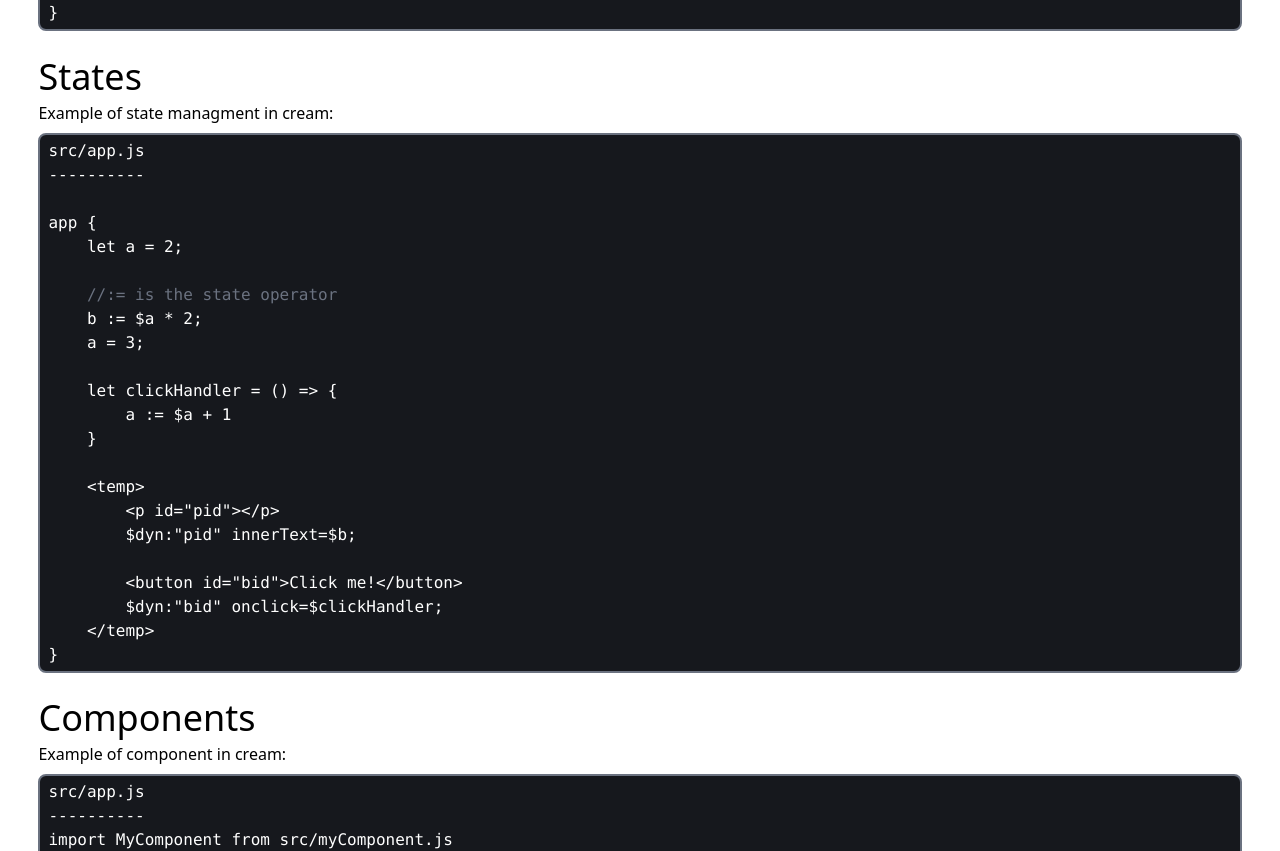
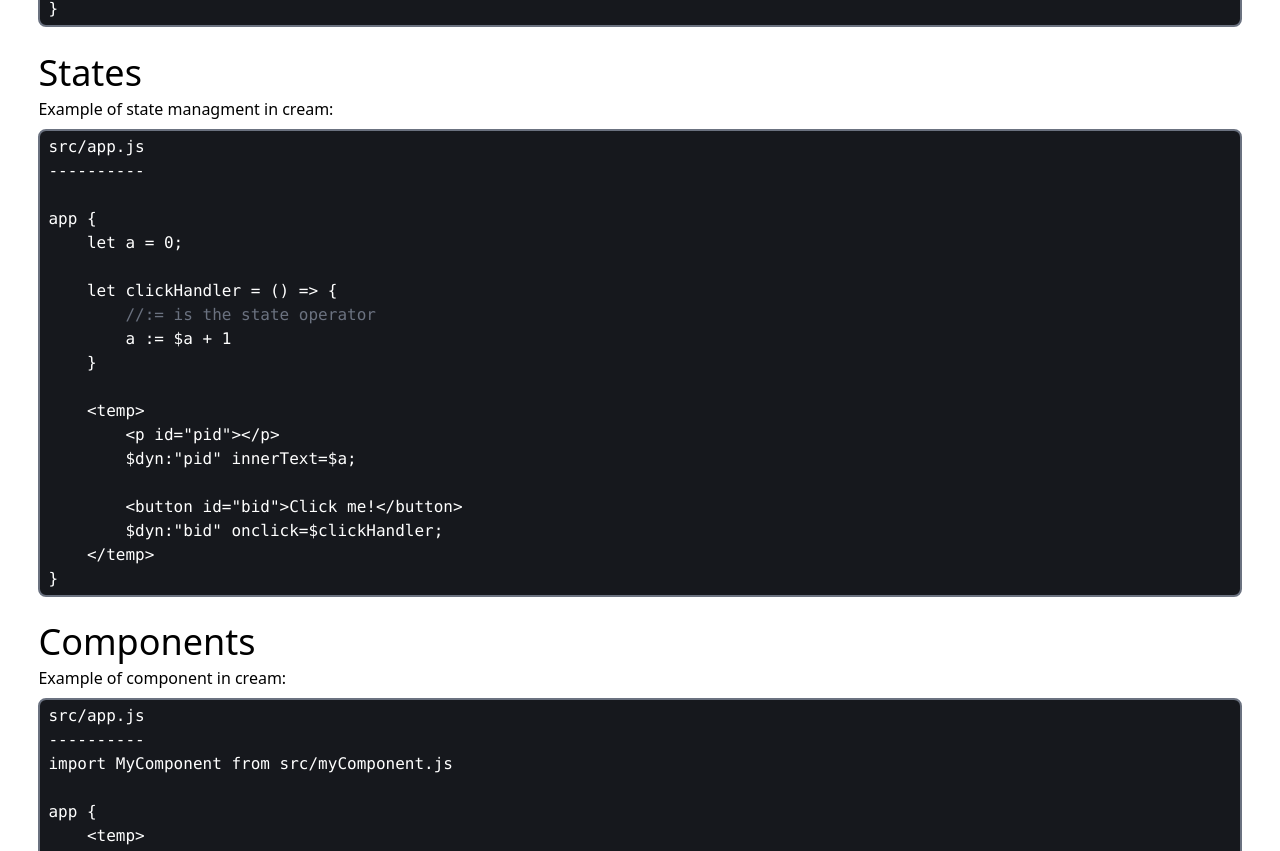
Before and after one commit to tm-ahad/cream_docs, a SvelteKit app: page /docs in a window 1280 px wide. Shown: the part 2201-3052 px from the top of the page. Built offline with nearby package versions, Linux system fonts and the light colour scheme.

Commit message:
Docs for beta 0.5.0

```diff
--- a/src/routes/docs/+page.svelte
+++ b/src/routes/docs/+page.svelte
@@ -83,10 +83,12 @@ app &#123;
 
     &lt;temp&gt;
         <code class="text-gray-500">//Rendering elements of 'fruits'</code>
-        @temp $mapConcat(Object.entries($todos), item => &#123;
+        &lt;div id="fruits"&gt;&lt;/div&gt;
+
+        $dyn:"fruits" innerHTML=mapConcat(Object.entries($todos), item => &#123;
             {CONST} [fruit, price] = item
 
-            return `<p>Price of a $&#123;fruit&#125; is $&#123;price&#125;</p>`
+            return `&lt;p&gt;Price of a $&#123;fruit&#125; is $&#123;price&#125;&lt;/p&gt;`
         &#125;)
     &lt;/temp&gt;
 &#125;</code></pre>
@@ -128,19 +130,16 @@ app &#123;
 ----------
 
 app &#123;
-    let a = 2;
-
-    <code class="text-gray-500">//:= is the state operator</code>
-    b := $a * 2;
-    a = 3;
+    let a = 0;
 
     let clickHandler = () => &#123;
+        <code class="text-gray-500">//:= is the state operator</code>
         a := $a + 1
     &#125;
 
     &lt;temp&gt;
         &lt;p id="pid"&gt;&lt;/p&gt;
-        $dyn:"pid" innerText=$b;
+        $dyn:"pid" innerText=$a;
 
         &lt;button id="bid"&gt;Click me!&lt;/button&gt;
         $dyn:"bid" onclick=$clickHandler;
```
